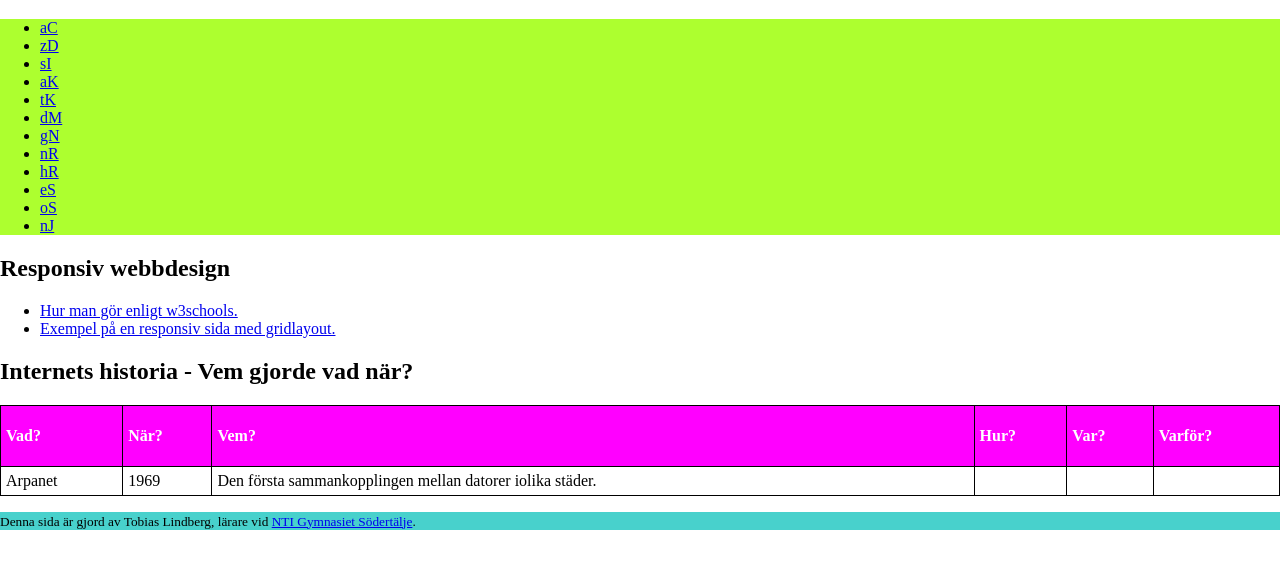
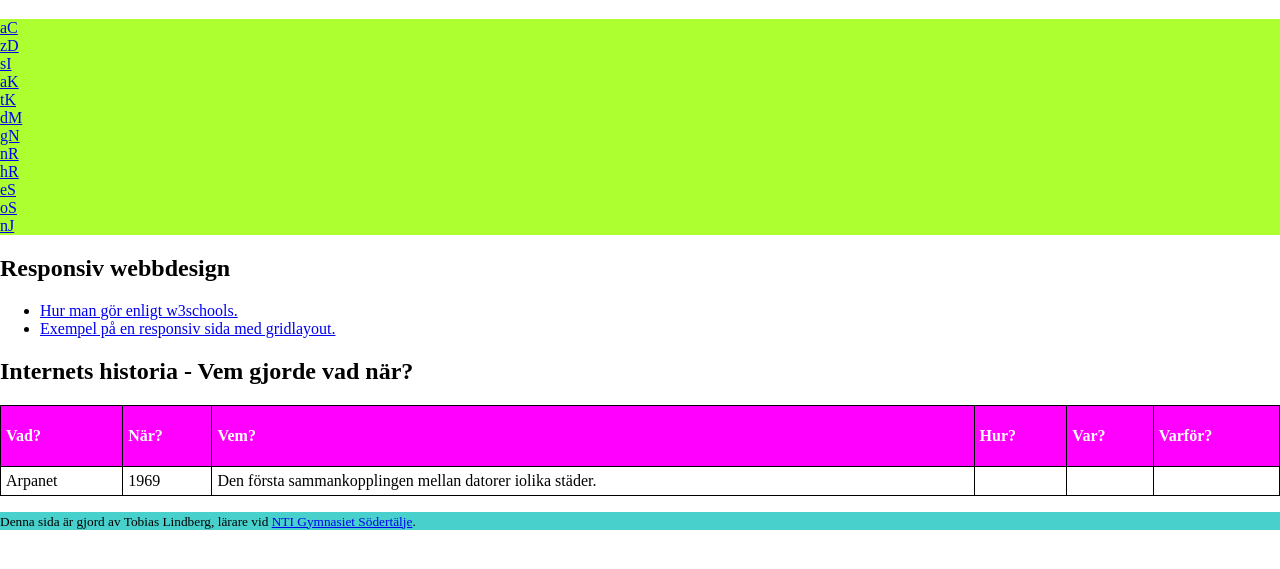
Before and after one commit to ntisod/te18, a plain HTML site: page index.html in a window 1280 px wide. Shown: the part 61-630 px from the top of the page. Drawn offline with Linux system fonts and the light colour scheme.

Commit message:
navigationsknapparna

```diff
--- a/style.css
+++ b/style.css
@@ -23,8 +23,13 @@ header img{
 nav{
     background-color: greenyellow;
     position: static;
+}
+nav ul {
+  list-style-type: none;
+  margin: 0;
+  padding: 0;
+}
 
-}
 section{
     background-color: hotpink;
     width:60%;
@@ -44,6 +49,8 @@ footer{
     background-color: mediumturquoise;
     clear: left;
 }
+
+
 
 
 /* Tabellspecifik css */
```
